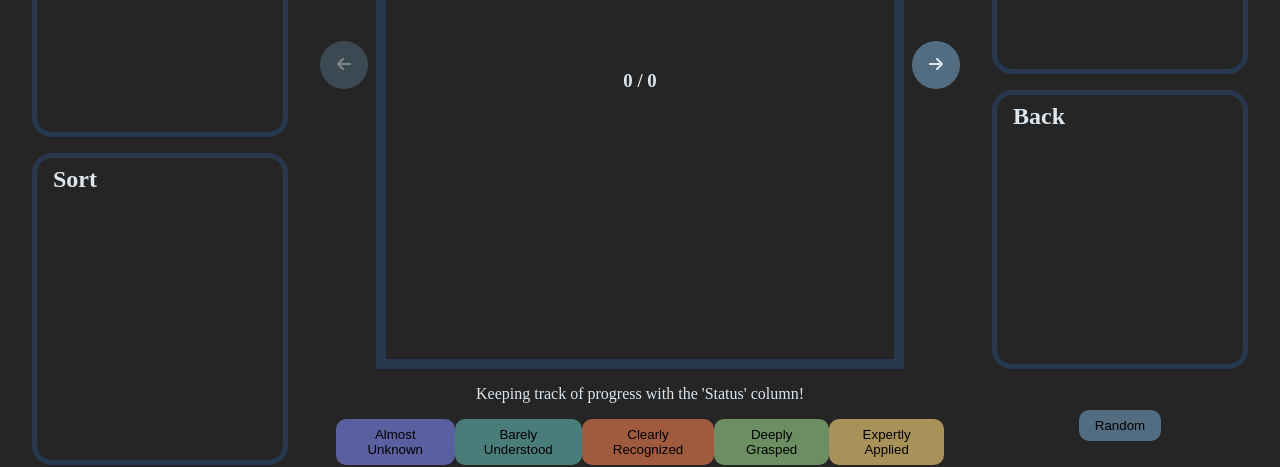
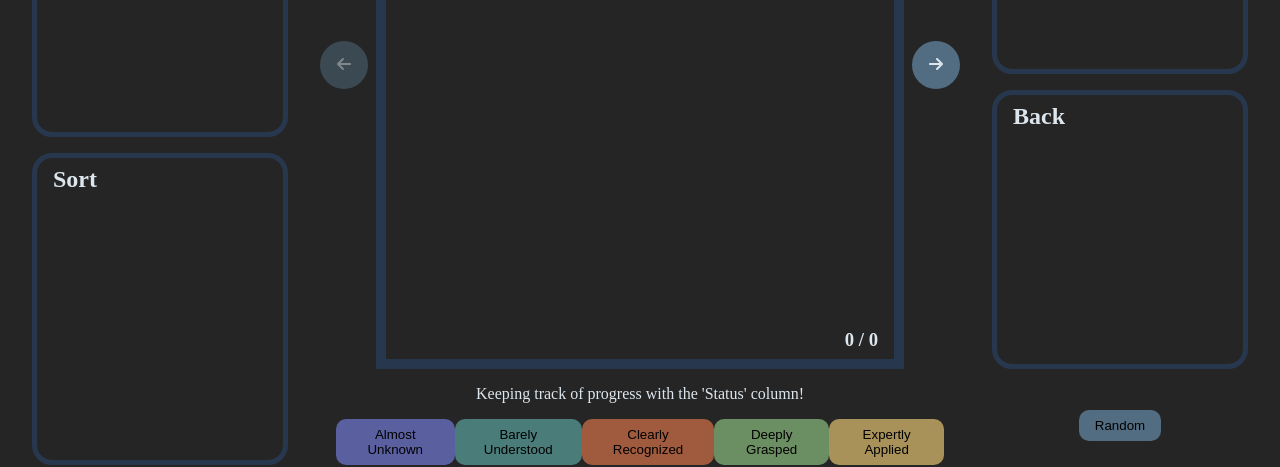
Before and after one commit to beatrixvv/excel-to-flashcard, a React (Create React App) app: page / in a window 1280 px wide. Shown: the part 319-786 px from the top of the page. Built offline with nearby package versions, Linux system fonts and the light colour scheme.

Commit message:
Added index tracker's style

```diff
--- a/src/App.css
+++ b/src/App.css
@@ -188,6 +188,14 @@ h1 {
   display: none;
 }
 
+.index-tracker {
+  position: absolute;
+  bottom: 0;
+  right: 0;
+  padding: 0.5rem 1rem;
+  pointer-events: none;
+}
+
 .content {
   grid-area: contents;
   display: flex;
```
